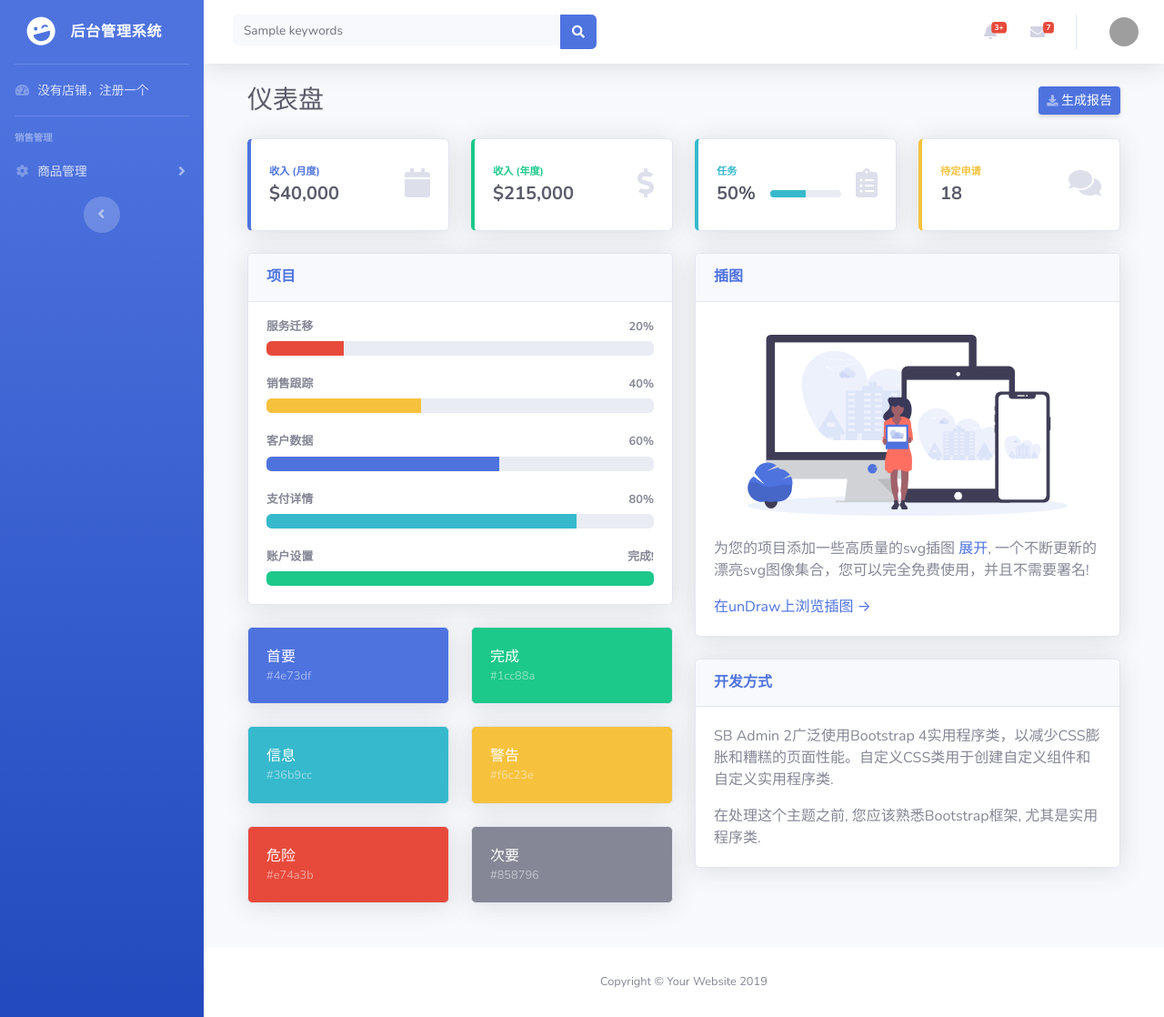
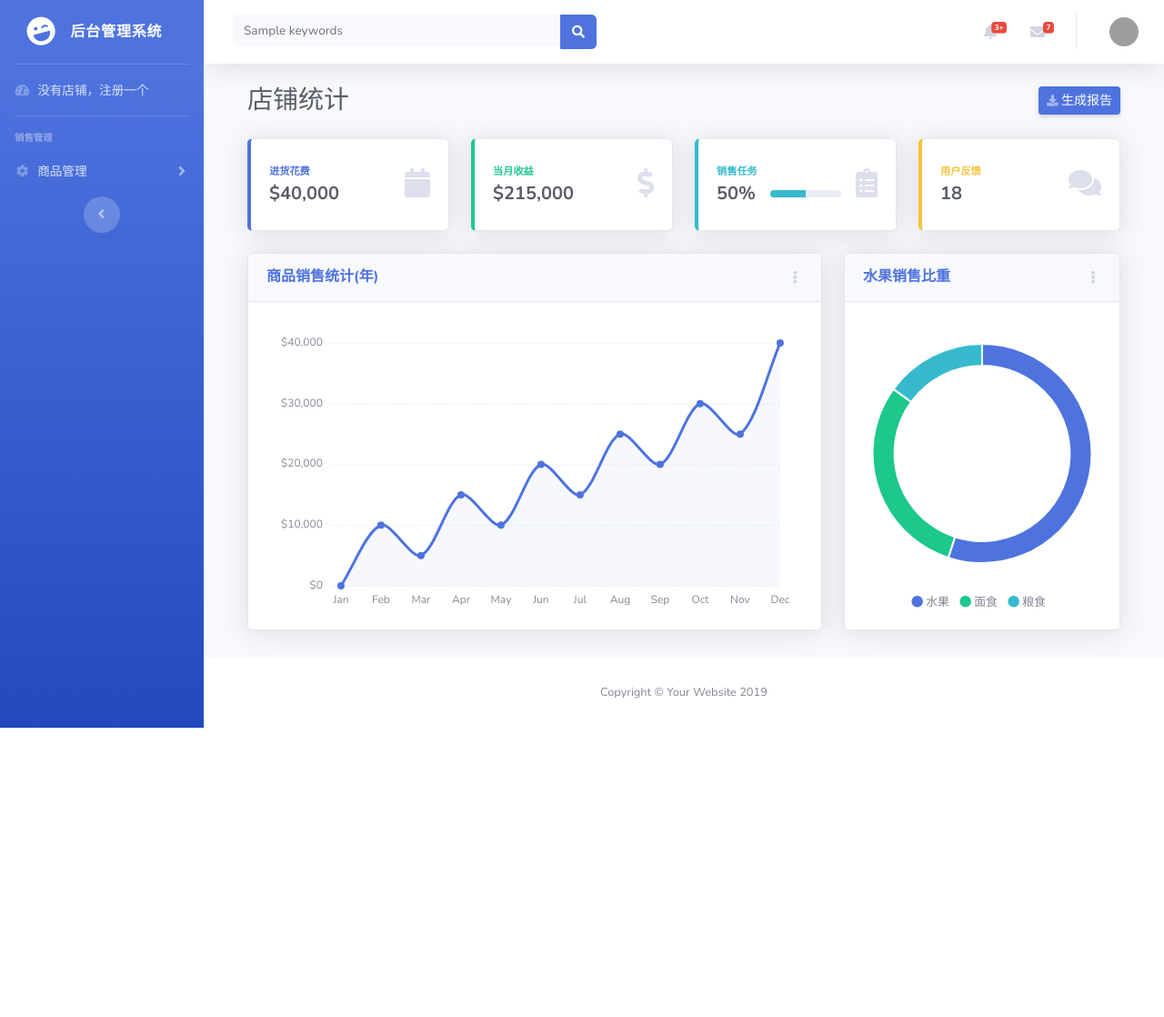
Before and after one commit to fanan-uyun/DjangoShop, a Django app: template Store/templates/store/index.html in a window 1280 px wide. Shown: the whole page at 91% size. After the commit the page ends 800 px from the top, so only its background shows below. Run offline with Django 3.2, Linux system fonts and the light colour scheme; the template is opened without the code that fills it: most values are stand-ins (such as "Sample title", 1, 10 or a date in 2020); some libraries are stand-ins or nearby versions; grey boxes are pictures that could not be loaded.

```diff
--- a/Store/templates/store/index.html
+++ b/Store/templates/store/index.html
@@ -10,7 +10,7 @@
 
           <!-- Page Heading -->
           <div class="d-sm-flex align-items-center justify-content-between mb-4">
-            <h1 class="h3 mb-0 text-gray-800">仪表盘</h1>
+            <h1 class="h3 mb-0 text-gray-800">店铺统计</h1>
             <a href="#" class="d-none d-sm-inline-block btn btn-sm btn-primary shadow-sm"><i class="fas fa-download fa-sm text-white-50"></i> 生成报告</a>
           </div>
 
@@ -23,7 +23,7 @@
                 <div class="card-body">
                   <div class="row no-gutters align-items-center">
                     <div class="col mr-2">
-                      <div class="text-xs font-weight-bold text-primary text-uppercase mb-1">收入 (月度)</div>
+                      <div class="text-xs font-weight-bold text-primary text-uppercase mb-1">进货花费</div>
                       <div class="h5 mb-0 font-weight-bold text-gray-800">$40,000</div>
                     </div>
                     <div class="col-auto">
@@ -40,7 +40,7 @@
                 <div class="card-body">
                   <div class="row no-gutters align-items-center">
                     <div class="col mr-2">
-                      <div class="text-xs font-weight-bold text-success text-uppercase mb-1">收入 (年度)</div>
+                      <div class="text-xs font-weight-bold text-success text-uppercase mb-1">当月收益</div>
                       <div class="h5 mb-0 font-weight-bold text-gray-800">$215,000</div>
                     </div>
                     <div class="col-auto">
@@ -57,7 +57,7 @@
                 <div class="card-body">
                   <div class="row no-gutters align-items-center">
                     <div class="col mr-2">
-                      <div class="text-xs font-weight-bold text-info text-uppercase mb-1">任务</div>
+                      <div class="text-xs font-weight-bold text-info text-uppercase mb-1">销售任务</div>
                       <div class="row no-gutters align-items-center">
                         <div class="col-auto">
                           <div class="h5 mb-0 mr-3 font-weight-bold text-gray-800">50%</div>
@@ -83,7 +83,7 @@
                 <div class="card-body">
                   <div class="row no-gutters align-items-center">
                     <div class="col mr-2">
-                      <div class="text-xs font-weight-bold text-warning text-uppercase mb-1">待定申请</div>
+                      <div class="text-xs font-weight-bold text-warning text-uppercase mb-1">用户反馈</div>
                       <div class="h5 mb-0 font-weight-bold text-gray-800">18</div>
                     </div>
                     <div class="col-auto">
@@ -95,127 +95,207 @@
             </div>
           </div>
 
-          <!-- Content Row -->
+                    <!-- Content Row -->
+
           <div class="row">
 
-            <!-- Content Column -->
-            <div class="col-lg-6 mb-4">
-
-              <!-- Project Card Example -->
+            <!-- Area Chart -->
+            <div class="col-xl-8 col-lg-7">
               <div class="card shadow mb-4">
-                <div class="card-header py-3">
-                  <h6 class="m-0 font-weight-bold text-primary">项目</h6>
+                <!-- Card Header - Dropdown -->
+                <div class="card-header py-3 d-flex flex-row align-items-center justify-content-between">
+                  <h6 class="m-0 font-weight-bold text-primary">商品销售统计(年)</h6>
+                  <div class="dropdown no-arrow">
+                    <a class="dropdown-toggle" href="#" role="button" id="dropdownMenuLink" data-toggle="dropdown" aria-haspopup="true" aria-expanded="false">
+                      <i class="fas fa-ellipsis-v fa-sm fa-fw text-gray-400"></i>
+                    </a>
+                    <div class="dropdown-menu dropdown-menu-right shadow animated--fade-in" aria-labelledby="dropdownMenuLink">
+                      <div class="dropdown-header">Dropdown Header:</div>
+                      <a class="dropdown-item" href="#">Action</a>
+                      <a class="dropdown-item" href="#">Another action</a>
+                      <div class="dropdown-divider"></div>
+                      <a class="dropdown-item" href="#">Something else here</a>
+                    </div>
+                  </div>
                 </div>
+                <!-- Card Body -->
                 <div class="card-body">
-                  <h4 class="small font-weight-bold">服务迁移 <span class="float-right">20%</span></h4>
-                  <div class="progress mb-4">
-                    <div class="progress-bar bg-danger" role="progressbar" style="width: 20%" aria-valuenow="20" aria-valuemin="0" aria-valuemax="100"></div>
-                  </div>
-                  <h4 class="small font-weight-bold">销售跟踪 <span class="float-right">40%</span></h4>
-                  <div class="progress mb-4">
-                    <div class="progress-bar bg-warning" role="progressbar" style="width: 40%" aria-valuenow="40" aria-valuemin="0" aria-valuemax="100"></div>
-                  </div>
-                  <h4 class="small font-weight-bold">客户数据 <span class="float-right">60%</span></h4>
-                  <div class="progress mb-4">
-                    <div class="progress-bar" role="progressbar" style="width: 60%" aria-valuenow="60" aria-valuemin="0" aria-valuemax="100"></div>
-                  </div>
-                  <h4 class="small font-weight-bold">支付详情 <span class="float-right">80%</span></h4>
-                  <div class="progress mb-4">
-                    <div class="progress-bar bg-info" role="progressbar" style="width: 80%" aria-valuenow="80" aria-valuemin="0" aria-valuemax="100"></div>
-                  </div>
-                  <h4 class="small font-weight-bold">账户设置 <span class="float-right">完成!</span></h4>
-                  <div class="progress">
-                    <div class="progress-bar bg-success" role="progressbar" style="width: 100%" aria-valuenow="100" aria-valuemin="0" aria-valuemax="100"></div>
+                  <div class="chart-area">
+                    <canvas id="myAreaChart"></canvas>
                   </div>
                 </div>
               </div>
+            </div>
 
-              <!-- Color System -->
-              <div class="row">
-                <div class="col-lg-6 mb-4">
-                  <div class="card bg-primary text-white shadow">
-                    <div class="card-body">
-                      首要
-                      <div class="text-white-50 small">#4e73df</div>
+            <!-- Pie Chart -->
+            <div class="col-xl-4 col-lg-5">
+              <div class="card shadow mb-4">
+                <!-- Card Header - Dropdown -->
+                <div class="card-header py-3 d-flex flex-row align-items-center justify-content-between">
+                  <h6 class="m-0 font-weight-bold text-primary">水果销售比重</h6>
+                  <div class="dropdown no-arrow">
+                    <a class="dropdown-toggle" href="#" role="button" id="dropdownMenuLink" data-toggle="dropdown" aria-haspopup="true" aria-expanded="false">
+                      <i class="fas fa-ellipsis-v fa-sm fa-fw text-gray-400"></i>
+                    </a>
+                    <div class="dropdown-menu dropdown-menu-right shadow animated--fade-in" aria-labelledby="dropdownMenuLink">
+                      <div class="dropdown-header">Dropdown Header:</div>
+                      <a class="dropdown-item" href="#">Action</a>
+                      <a class="dropdown-item" href="#">Another action</a>
+                      <div class="dropdown-divider"></div>
+                      <a class="dropdown-item" href="#">Something else here</a>
                     </div>
                   </div>
                 </div>
-                <div class="col-lg-6 mb-4">
-                  <div class="card bg-success text-white shadow">
-                    <div class="card-body">
-                      完成
-                      <div class="text-white-50 small">#1cc88a</div>
-                    </div>
+                <!-- Card Body -->
+                <div class="card-body">
+                  <div class="chart-pie pt-4 pb-2">
+                    <canvas id="myPieChart"></canvas>
                   </div>
-                </div>
-                <div class="col-lg-6 mb-4">
-                  <div class="card bg-info text-white shadow">
-                    <div class="card-body">
-                      信息
-                      <div class="text-white-50 small">#36b9cc</div>
-                    </div>
-                  </div>
-                </div>
-                <div class="col-lg-6 mb-4">
-                  <div class="card bg-warning text-white shadow">
-                    <div class="card-body">
-                      警告
-                      <div class="text-white-50 small">#f6c23e</div>
-                    </div>
-                  </div>
-                </div>
-                <div class="col-lg-6 mb-4">
-                  <div class="card bg-danger text-white shadow">
-                    <div class="card-body">
-                      危险
-                      <div class="text-white-50 small">#e74a3b</div>
-                    </div>
-                  </div>
-                </div>
-                <div class="col-lg-6 mb-4">
-                  <div class="card bg-secondary text-white shadow">
-                    <div class="card-body">
-                      次要
-                      <div class="text-white-50 small">#858796</div>
-                    </div>
+                  <div class="mt-4 text-center small">
+                    <span class="mr-2">
+                      <i class="fas fa-circle text-primary"></i> 水果
+                    </span>
+                    <span class="mr-2">
+                      <i class="fas fa-circle text-success"></i> 面食
+                    </span>
+                    <span class="mr-2">
+                      <i class="fas fa-circle text-info"></i> 粮食
+                    </span>
                   </div>
                 </div>
               </div>
-
-            </div>
-
-            <div class="col-lg-6 mb-4">
-
-              <!-- Illustrations -->
-              <div class="card shadow mb-4">
-                <div class="card-header py-3">
-                  <h6 class="m-0 font-weight-bold text-primary">插图</h6>
-                </div>
-                <div class="card-body">
-                  <div class="text-center">
-                    <img class="img-fluid px-3 px-sm-4 mt-3 mb-4" style="width: 25rem;" src="/static/store/images/undraw_posting_photo.svg" alt="">
-                  </div>
-                  <p>为您的项目添加一些高质量的svg插图 <a target="_blank" rel="nofollow" href="https://undraw.co/">展开</a>, 一个不断更新的漂亮svg图像集合，您可以完全免费使用，并且不需要署名!</p>
-                  <a target="_blank" rel="nofollow" href="https://undraw.co/">在unDraw上浏览插图 &rarr;</a>
-                </div>
-              </div>
-
-              <!-- Approach -->
-              <div class="card shadow mb-4">
-                <div class="card-header py-3">
-                  <h6 class="m-0 font-weight-bold text-primary">开发方式</h6>
-                </div>
-                <div class="card-body">
-                  <p>SB Admin 2广泛使用Bootstrap 4实用程序类，以减少CSS膨胀和糟糕的页面性能。自定义CSS类用于创建自定义组件和自定义实用程序类.</p>
-                  <p class="mb-0">在处理这个主题之前, 您应该熟悉Bootstrap框架, 尤其是实用程序类.</p>
-                </div>
-              </div>
-
             </div>
           </div>
+          <!-- Content Row -->
+{#          <div class="row">#}
+{##}
+{#            <!-- Content Column -->#}
+{#            <div class="col-lg-6 mb-4">#}
+{##}
+{#              <!-- Project Card Example -->#}
+{#              <div class="card shadow mb-4">#}
+{#                <div class="card-header py-3">#}
+{#                  <h6 class="m-0 font-weight-bold text-primary">项目</h6>#}
+{#                </div>#}
+{#                <div class="card-body">#}
+{#                  <h4 class="small font-weight-bold">服务迁移 <span class="float-right">20%</span></h4>#}
+{#                  <div class="progress mb-4">#}
+{#                    <div class="progress-bar bg-danger" role="progressbar" style="width: 20%" aria-valuenow="20" aria-valuemin="0" aria-valuemax="100"></div>#}
+{#                  </div>#}
+{#                  <h4 class="small font-weight-bold">销售跟踪 <span class="float-right">40%</span></h4>#}
+{#                  <div class="progress mb-4">#}
+{#                    <div class="progress-bar bg-warning" role="progressbar" style="width: 40%" aria-valuenow="40" aria-valuemin="0" aria-valuemax="100"></div>#}
+{#                  </div>#}
+{#                  <h4 class="small font-weight-bold">客户数据 <span class="float-right">60%</span></h4>#}
+{#                  <div class="progress mb-4">#}
+{#                    <div class="progress-bar" role="progressbar" style="width: 60%" aria-valuenow="60" aria-valuemin="0" aria-valuemax="100"></div>#}
+{#                  </div>#}
+{#                  <h4 class="small font-weight-bold">支付详情 <span class="float-right">80%</span></h4>#}
+{#                  <div class="progress mb-4">#}
+{#                    <div class="progress-bar bg-info" role="progressbar" style="width: 80%" aria-valuenow="80" aria-valuemin="0" aria-valuemax="100"></div>#}
+{#                  </div>#}
+{#                  <h4 class="small font-weight-bold">账户设置 <span class="float-right">完成!</span></h4>#}
+{#                  <div class="progress">#}
+{#                    <div class="progress-bar bg-success" role="progressbar" style="width: 100%" aria-valuenow="100" aria-valuemin="0" aria-valuemax="100"></div>#}
+{#                  </div>#}
+{#                </div>#}
+{#              </div>#}
+{##}
+{#              <!-- Color System -->#}
+{#              <div class="row">#}
+{#                <div class="col-lg-6 mb-4">#}
+{#                  <div class="card bg-primary text-white shadow">#}
+{#                    <div class="card-body">#}
+{#                      首要#}
+{#                      <div class="text-white-50 small">#4e73df</div>#}
+{#                    </div>#}
+{#                  </div>#}
+{#                </div>#}
+{#                <div class="col-lg-6 mb-4">#}
+{#                  <div class="card bg-success text-white shadow">#}
+{#                    <div class="card-body">#}
+{#                      完成#}
+{#                      <div class="text-white-50 small">#1cc88a</div>#}
+{#                    </div>#}
+{#                  </div>#}
+{#                </div>#}
+{#                <div class="col-lg-6 mb-4">#}
+{#                  <div class="card bg-info text-white shadow">#}
+{#                    <div class="card-body">#}
+{#                      信息#}
+{#                      <div class="text-white-50 small">#36b9cc</div>#}
+{#                    </div>#}
+{#                  </div>#}
+{#                </div>#}
+{#                <div class="col-lg-6 mb-4">#}
+{#                  <div class="card bg-warning text-white shadow">#}
+{#                    <div class="card-body">#}
+{#                      警告#}
+{#                      <div class="text-white-50 small">#f6c23e</div>#}
+{#                    </div>#}
+{#                  </div>#}
+{#                </div>#}
+{#                <div class="col-lg-6 mb-4">#}
+{#                  <div class="card bg-danger text-white shadow">#}
+{#                    <div class="card-body">#}
+{#                      危险#}
+{#                      <div class="text-white-50 small">#e74a3b</div>#}
+{#                    </div>#}
+{#                  </div>#}
+{#                </div>#}
+{#                <div class="col-lg-6 mb-4">#}
+{#                  <div class="card bg-secondary text-white shadow">#}
+{#                    <div class="card-body">#}
+{#                      次要#}
+{#                      <div class="text-white-50 small">#858796</div>#}
+{#                    </div>#}
+{#                  </div>#}
+{#                </div>#}
+{#              </div>#}
+{##}
+{#            </div>#}
+{##}
+{#            <div class="col-lg-6 mb-4">#}
+{##}
+{#              <!-- Illustrations -->#}
+{#              <div class="card shadow mb-4">#}
+{#                <div class="card-header py-3">#}
+{#                  <h6 class="m-0 font-weight-bold text-primary">插图</h6>#}
+{#                </div>#}
+{#                <div class="card-body">#}
+{#                  <div class="text-center">#}
+{#                    <img class="img-fluid px-3 px-sm-4 mt-3 mb-4" style="width: 25rem;" src="/static/store/images/undraw_posting_photo.svg" alt="">#}
+{#                  </div>#}
+{#                  <p>为您的项目添加一些高质量的svg插图 <a target="_blank" rel="nofollow" href="https://undraw.co/">展开</a>, 一个不断更新的漂亮svg图像集合，您可以完全免费使用，并且不需要署名!</p>#}
+{#                  <a target="_blank" rel="nofollow" href="https://undraw.co/">在unDraw上浏览插图 &rarr;</a>#}
+{#                </div>#}
+{#              </div>#}
+{##}
+{#              <!-- Approach -->#}
+{#              <div class="card shadow mb-4">#}
+{#                <div class="card-header py-3">#}
+{#                  <h6 class="m-0 font-weight-bold text-primary">开发方式</h6>#}
+{#                </div>#}
+{#                <div class="card-body">#}
+{#                  <p>SB Admin 2广泛使用Bootstrap 4实用程序类，以减少CSS膨胀和糟糕的页面性能。自定义CSS类用于创建自定义组件和自定义实用程序类.</p>#}
+{#                  <p class="mb-0">在处理这个主题之前, 您应该熟悉Bootstrap框架, 尤其是实用程序类.</p>#}
+{#                </div>#}
+{#              </div>#}
+{##}
+{#            </div>#}
+{#          </div>#}
 
         </div>
         <!-- /.container-fluid -->
         {% endblock %}
 
       <!-- End of Main Content -->
+
+{% block script %}
+    <!-- Page level plugins -->
+    <script src="/static/store/vendor/chart.js/Chart.min.js"></script>
+
+    <!-- Page level custom scripts -->
+    <script src="/static/store/js/demo/chart-area-demo.js"></script>
+    <script src="/static/store/js/demo/chart-pie-demo.js"></script>
+{% endblock %}
```
Also changed, not shown: Store/templates/store/goods_list.html (+17 -6 lines), Store/views.py (+44 -2 lines), README.md, Store/templates/store/base.html (line endings or trailing spaces), db.sqlite3, images/page.jpg (added).
